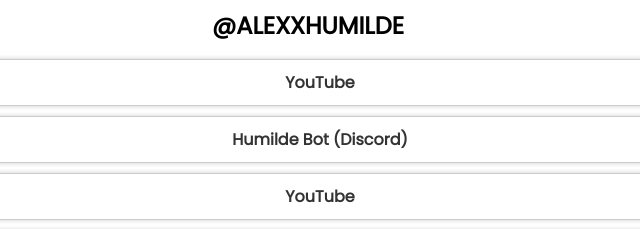
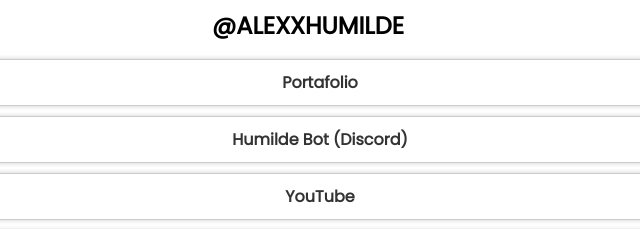
Before and after one commit to ALEXXHUMILDE/Link-En-Bio, a plain HTML site: page index.html in a window 1280 px wide. Shown: the part 229-458 px from the top of the page, 332-972 px from the left. Drawn offline with Linux system fonts and the light colour scheme.

Commit message:
Update index.html

```diff
--- a/index.html
+++ b/index.html
@@ -34,7 +34,7 @@
             <li>
                 <div class="link-item">
                     <i class="fa-solid fa-code"></i>
-                    <a href="https://alexxhumilde.pages.dev/">YouTube</a>
+                    <a href="https://alexxhumilde.pages.dev/">Portafolio</a>
                 </div>
             </li>
             <li>
```
